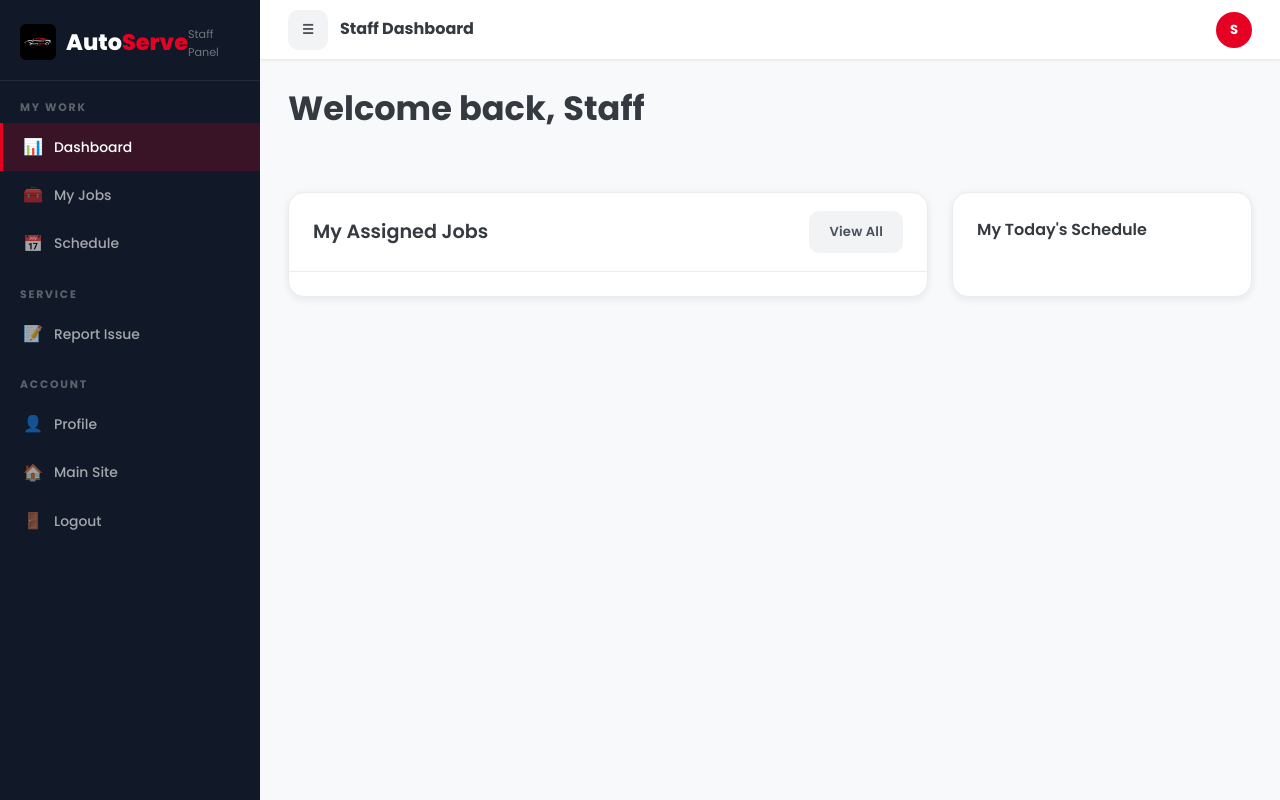
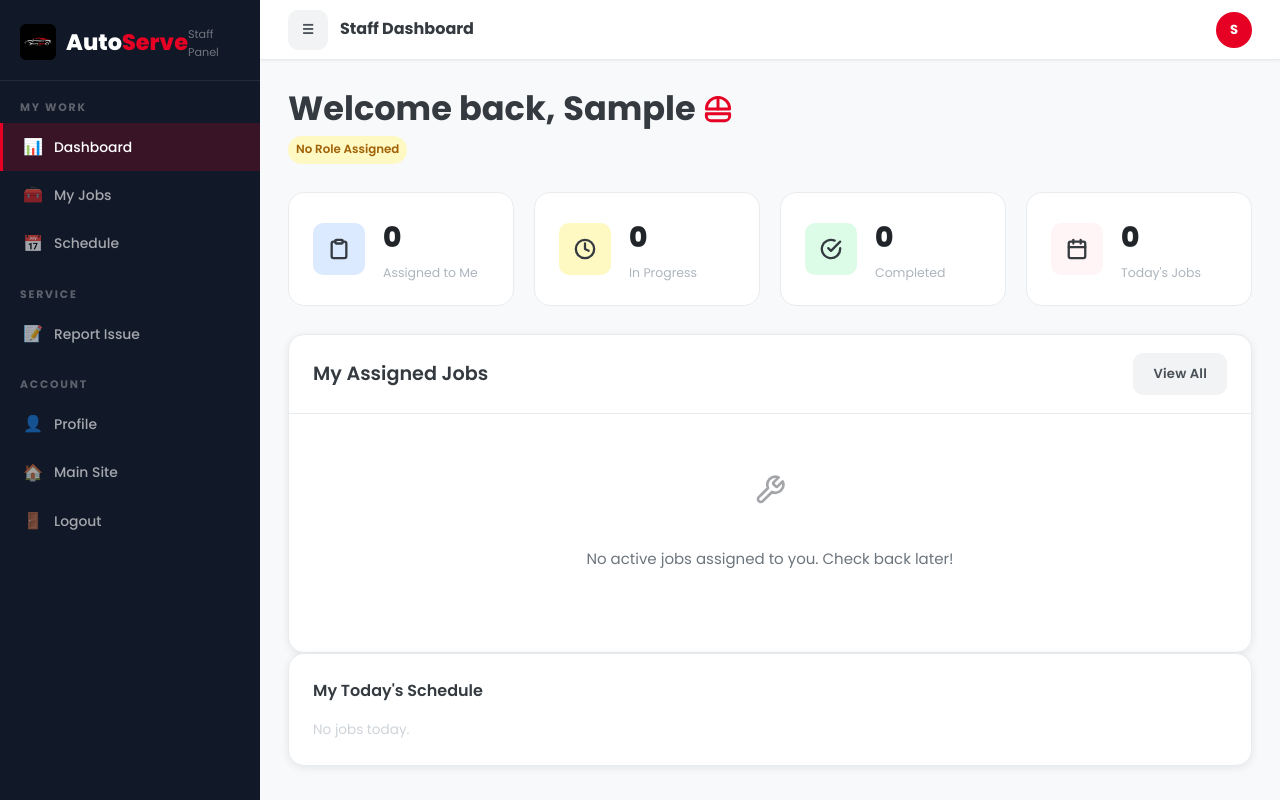
Before and after one commit to Hassan-Elboghdady/Car-Service-Booking-System, a Node server app: page /staff-dashboard in a window 1280 px wide. Run offline with Node 20, Linux system fonts and the light colour scheme; the visitor is signed in with stand-in values (Sample User, id 1); data that the repository does not hold is empty; some libraries are stand-ins or nearby versions.

Commit message:
some fixes in staff

```diff
--- a/controllers/userController.js
+++ b/controllers/userController.js
@@ -303,12 +303,17 @@ const updateStaffRole = async (req, res, next) => {
   try {
     const { id } = req.params;
     const { staffRole } = req.body;
-    const user = await User.findById(id);
+
+    const user = await User.findByIdAndUpdate(
+      id,
+      { staffRole },
+      { new: true, runValidators: true }
+    );
+
     if (!user) {
       return res.status(404).json({ message: 'Staff member not found.' });
     }
-    user.staffRole = staffRole;
-    await user.save();
+
     res.status(200).json({ message: 'Staff role updated.', data: user });
   } catch (error) {
     next(error);
--- a/public/Js/shared.js
+++ b/public/Js/shared.js
@@ -28,15 +28,15 @@ const KEYS = {
 // ─── API FETCH HELPER (AJAX/Fetch — talks to Node.js backend) ─
 const api = {
   base: '/api',
-  /** Core request method — auto-attaches JWT and parses JSON. */
+  /** Core request method — auto-attaches JWT cookie and parses JSON. */
   async request(path, options = {}) {
     const headers = { ...options.headers };
     if (!headers['Content-Type'] && !(options.body instanceof FormData)) {
       headers['Content-Type'] = 'application/json';
     }
 
-    // The browser will automatically attach the httpOnly cookie.
-    const res = await fetch(this.base + path, { ...options, headers });
+    // credentials: 'include' ensures the httpOnly cookie is sent with every request
+    const res = await fetch(this.base + path, { ...options, headers, credentials: 'include' });
     const data = await res.json();
     if (!res.ok) {
       const err = new Error(data.message || 'Request failed');
@@ -1153,6 +1153,8 @@ async function syncAuthState() {
         firstName: user.firstName,
         lastName: user.lastName,
         role: user.role,
+        staffRole: user.staffRole || '',
+        userType: user.userType || '',
         profileImage: user.profileImage || '',
         phone: user.phone,
         googleId: user.googleId || '',
@@ -1164,6 +1166,7 @@ async function syncAuthState() {
                            cachedUser.email !== user.email ||
                            cachedUser.points !== user.points ||
                            cachedUser.role !== user.role ||
+                           cachedUser.staffRole !== (user.staffRole || '') ||
                            cachedUser.profileImage !== (user.profileImage || '') ||
                            cachedUser.firstName !== user.firstName ||
                            cachedUser.lastName !== user.lastName;
--- a/public/Js/staff-dashboard.js
+++ b/public/Js/staff-dashboard.js
@@ -25,14 +25,46 @@ function staffSvcLabel(b) {
 
 window.addEventListener('DOMContentLoaded', async () => {
   seedData();
-  if (!requireRole('staff')) return;
   initSidebar();
 
-  const user = auth.current();
-  document.getElementById('staff-name').textContent   = user?.firstName || 'Staff';
-  document.getElementById('staff-avatar').textContent = (user?.firstName || 'S').charAt(0);
+  let user = null;
+  try {
+    // Force a fresh API call for the profile
+    const res = await api.get('/users/profile');
+    if (res && res.data) {
+      user = res.data;
 
-  const role = (user?.staffRole || '').toLowerCase();
+      // Update local storage so other tabs have the fresh data
+      const merged = Object.assign({}, auth.current() || {}, {
+        staffRole: user.staffRole || '',
+        userType: user.userType || '',
+        firstName: user.firstName || '',
+        lastName: user.lastName || '',
+        email: user.email || '',
+        role: user.role || '',
+        id: user._id,
+        _id: user._id
+      });
+      store.set(KEYS.SESSION, merged);
+      if (auth.setServerUser) auth.setServerUser(merged);
+    }
+  } catch(e) {
+    console.error('Profile fetch failed:', e);
+    user = auth.current(); // fallback to local cache
+  }
+
+  // If completely unauthenticated, kick them out
+  if (!user || (user.role !== 'staff' && user.role !== 'admin')) {
+    location.href = 'index.ejs';
+    return;
+  }
+
+  // Safely grab names with fallbacks
+  const fName = user.firstName || user.name || 'Staff';
+  document.getElementById('staff-name').textContent = fName;
+  document.getElementById('staff-avatar').textContent = fName.charAt(0).toUpperCase();
+
+  const role = (user.staffRole || '').toLowerCase();
 
   let welcomeIcon = '';
   let badgeHTML = '';
@@ -49,6 +81,15 @@ window.addEventListener('DOMContentLoaded', async () => {
       <svg xmlns="http://www.w3.org/2000/svg" width="14" height="14" viewBox="0 0 24 24" fill="none" stroke="currentColor" stroke-width="2.5" stroke-linecap="round" stroke-linejoin="round" style="vertical-align: middle;"><path d="M14.7 6.3a1 1 0 0 0 0 1.4l1.6 1.6a1 1 0 0 0 1.4 0l3.77-3.77a6 6 0 0 1-7.94 7.94l-6.91 6.91a2.12 2.12 0 0 1-3-3l6.91-6.91a6 6 0 0 1 7.94-7.94l-3.76 3.76z"/></svg>
       Mechanic
     </span>`;
+  } else if (role === 'driver') {
+    welcomeIcon = `<svg xmlns="http://www.w3.org/2000/svg" width="28" height="28" viewBox="0 0 24 24" fill="none" stroke="currentColor" stroke-width="2.5" stroke-linecap="round" stroke-linejoin="round" style="color: var(--primary); vertical-align: middle;"><circle cx="12" cy="12" r="10"/><path d="M12 8v4l3 3"/></svg>`;
+    badgeHTML = `<span class="badge badge-green" style="padding: 4px 8px; font-weight: 600;">Driver</span>`;
+  } else if (role === 'receptionist') {
+    welcomeIcon = `<svg xmlns="http://www.w3.org/2000/svg" width="28" height="28" viewBox="0 0 24 24" fill="none" stroke="currentColor" stroke-width="2.5" stroke-linecap="round" stroke-linejoin="round" style="color: var(--primary); vertical-align: middle;"><path d="M20 21v-2a4 4 0 0 0-4-4H8a4 4 0 0 0-4 4v2"/><circle cx="12" cy="7" r="4"/></svg>`;
+    badgeHTML = `<span class="badge badge-blue" style="padding: 4px 8px; font-weight: 600;">Receptionist</span>`;
+  } else if (role === 'detailer') {
+    welcomeIcon = `<svg xmlns="http://www.w3.org/2000/svg" width="28" height="28" viewBox="0 0 24 24" fill="none" stroke="currentColor" stroke-width="2.5" stroke-linecap="round" stroke-linejoin="round" style="color: var(--primary); vertical-align: middle;"><path d="M12 2l7 4v6a7 7 0 0 1-14 0V6l7-4z"/></svg>`;
+    badgeHTML = `<span class="badge badge-gray" style="padding: 4px 8px; font-weight: 600;">Detailer</span>`;
   } else {
     welcomeIcon = `<svg xmlns="http://www.w3.org/2000/svg" width="28" height="28" viewBox="0 0 24 24" fill="none" stroke="currentColor" stroke-width="2.5" stroke-linecap="round" stroke-linejoin="round" style="color: var(--primary); vertical-align: middle;"><path d="M2 18a4 4 0 0 0 4 4h12a4 4 0 0 0 4-4v-2H2v2z"/><path d="M12 2a10 10 0 0 0-10 10h20A10 10 0 0 0 12 2z"/><path d="M12 2v10"/></svg>`;
     badgeHTML = `<span class="badge badge-yellow" style="padding: 4px 8px; font-weight: 600;">No Role Assigned</span>`;
@@ -58,17 +99,26 @@ window.addEventListener('DOMContentLoaded', async () => {
   if (welcomeIconContainer) {
     welcomeIconContainer.innerHTML = welcomeIcon;
   }
-  document.getElementById('staff-role-tag').innerHTML = badgeHTML;
+  const roleTag = document.getElementById('staff-role-tag');
+  if (roleTag) {
+    roleTag.innerHTML = badgeHTML;
+  }
 
+  const userId = user._id || user.id;
   const allBookings = await bookingsAPI.allWithDetails();
-  const myJobs  = allBookings.filter(b => b.assignedStaff === user.id);
+  const myJobs  = allBookings.filter(b => b.assignedStaff === userId);
   const today   = todayStr();
 
+  const mechanicLayout = document.getElementById('mechanic-layout');
+  const mainLayout = document.getElementById('staff-main-layout');
+
   if (role === 'manager') {
-    document.getElementById('mechanic-layout').style.display = 'none';
+    if (mechanicLayout) mechanicLayout.style.display = 'none';
+    if (mainLayout) mainLayout.style.display = 'block';
     renderManagerDash(allBookings, myJobs, today);
   } else {
-    document.getElementById('staff-main-layout').style.display = 'none';
+    if (mainLayout) mainLayout.style.display = 'none';
+    if (mechanicLayout) mechanicLayout.style.display = 'block';
     renderMechanicDash(myJobs, today);
   }
 });
@@ -138,8 +188,11 @@ function renderManagerDash(allBookings, myJobs, today) {
       <div style="padding:0 24px 24px">
         ${(()=>{
           const svcRev = {};
+          // Strip all HTML tags to get plain service name
+          const stripHtml = (html) => html.replace(/<[^>]*>/g, '').trim();
           allBookings.forEach(b => {
-            const n = staffSvcLabel(b).replace(/^[^\s]+ /,'') || 'Other';
+            const raw = staffSvcLabel(b);
+            const n = stripHtml(raw) || 'Other';
             svcRev[n]=(svcRev[n]||0)+(b.total||0);
           });
           const maxR = Math.max(...Object.values(svcRev),1);
@@ -241,80 +294,7 @@ window.completeJob = async (id) => {
   showToast('Job completed', 'success');
   setTimeout(() => location.reload(), 600);
 };
-const STAFF_MILEAGE_NAMES = {
-  'pkg-10k':'10,000 km Service','pkg-20k':'20,000 km Service','pkg-30k':'30,000 km Service',
-  'pkg-40k':'40,000 km Service','pkg-50k':'50,000 km Service','pkg-60k':'60,000 km Major Service',
-  'pkg-70k':'70,000 km Service','pkg-80k':'80,000 km Service','pkg-90k':'90,000 km Service',
-  'pkg-100k':'100,000 km Overhaul',
-};
-
-const SVG_CLIPBOARD = `<svg xmlns="http://www.w3.org/2000/svg" width="22" height="22" viewBox="0 0 24 24" fill="none" stroke="currentColor" stroke-width="2.5" stroke-linecap="round" stroke-linejoin="round"><path d="M16 4h2a2 2 0 0 1 2 2v14a2 2 0 0 1-2 2H6a2 2 0 0 1-2-2V6a2 2 0 0 1 2-2h2"></path><rect x="8" y="2" width="8" height="4" rx="1" ry="1"></rect></svg>`;
-const SVG_CLOCK = `<svg xmlns="http://www.w3.org/2000/svg" width="22" height="22" viewBox="0 0 24 24" fill="none" stroke="currentColor" stroke-width="2.5" stroke-linecap="round" stroke-linejoin="round"><circle cx="12" cy="12" r="10"></circle><polyline points="12 6 12 12 16 14"></polyline></svg>`;
-const SVG_CHECK_CIRCLE = `<svg xmlns="http://www.w3.org/2000/svg" width="22" height="22" viewBox="0 0 24 24" fill="none" stroke="currentColor" stroke-width="2.5" stroke-linecap="round" stroke-linejoin="round"><path d="M22 11.08V12a10 10 0 1 1-5.93-9.14"/><polyline points="22 4 12 14.01 9 11.01"/></svg>`;
-const SVG_CALENDAR = `<svg xmlns="http://www.w3.org/2000/svg" width="22" height="22" viewBox="0 0 24 24" fill="none" stroke="currentColor" stroke-width="2.5" stroke-linecap="round" stroke-linejoin="round"><rect x="3" y="4" width="18" height="18" rx="2" ry="2"></rect><line x1="16" y1="2" x2="16" y2="6"></line><line x1="8" y1="2" x2="8" y2="6"></line><line x1="3" y1="10" x2="21" y2="10"></line></svg>`;
-const SVG_HOURGLASS = `<svg xmlns="http://www.w3.org/2000/svg" width="22" height="22" viewBox="0 0 24 24" fill="none" stroke="currentColor" stroke-width="2.5" stroke-linecap="round" stroke-linejoin="round"><path d="M5 2h14M5 22h14M19 2v4a7 7 0 0 1-7 7 7 7 0 0 1-7-7V2M5 22v-4a7 7 0 0 1 7-7 7 7 0 0 1 7 7v4"/></svg>`;
-const SVG_WRENCH = `<svg xmlns="http://www.w3.org/2000/svg" width="22" height="22" viewBox="0 0 24 24" fill="none" stroke="currentColor" stroke-width="2.5" stroke-linecap="round" stroke-linejoin="round"><path d="M14.7 6.3a1 1 0 0 0 0 1.4l1.6 1.6a1 1 0 0 0 1.4 0l3.77-3.77a6 6 0 0 1-7.94 7.94l-6.91 6.91a2.12 2.12 0 0 1-3-3l6.91-6.91a6 6 0 0 1 7.94-7.94l-3.76 3.76z"/></svg>`;
-const SVG_REVENUE = `<svg xmlns="http://www.w3.org/2000/svg" width="22" height="22" viewBox="0 0 24 24" fill="none" stroke="currentColor" stroke-width="2.5" stroke-linecap="round" stroke-linejoin="round"><line x1="12" y1="1" x2="12" y2="23"></line><path d="M17 5H9.5a3.5 3.5 0 0 0 0 7h5a3.5 3.5 0 0 1 0 7H6"></path></svg>`;
-const SVG_USERS = `<svg xmlns="http://www.w3.org/2000/svg" width="22" height="22" viewBox="0 0 24 24" fill="none" stroke="currentColor" stroke-width="2.5" stroke-linecap="round" stroke-linejoin="round"><path d="M17 21v-2a4 4 0 0 0-4-4H5a4 4 0 0 0-4 4v2"></path><circle cx="9" cy="7" r="4"></circle><path d="M23 21v-2a4 4 0 0 0-3-3.87"></path><path d="M16 3.13a4 4 0 0 1 0 7.75"></path></svg>`;
-
-function staffSvcLabel(b) {
-  if (b.service?.name) return `<span style="display:inline-flex;align-items:center;gap:8px">${renderServiceIconHtml(b.service,'1.1rem')} ${b.service.name}</span>`;
-  const ids = b.serviceIds || (b.serviceId ? [b.serviceId] : []);
-  const mId = ids.find(id => STAFF_MILEAGE_NAMES[id]);
-  if (mId) return `🛣️ ${STAFF_MILEAGE_NAMES[mId]}`;
-  if (ids.length > 1) return `🔧 ${ids.length} Services`;
-  return '';
-}
-
-window.addEventListener('DOMContentLoaded', async () => {
-  seedData();
-  if (!requireRole('staff')) return;
-  initSidebar();
-
-  const user = auth.current();
-  document.getElementById('staff-name').textContent   = user?.firstName || 'Staff';
-  document.getElementById('staff-avatar').textContent = (user?.firstName || 'S').charAt(0);
-
-  const role = (user?.staffRole || '').toLowerCase();
-
-  let welcomeIcon = '';
-  let badgeHTML = '';
-
-  if (role === 'manager') {
-    welcomeIcon = `<svg xmlns="http://www.w3.org/2000/svg" width="28" height="28" viewBox="0 0 24 24" fill="none" stroke="currentColor" stroke-width="2.5" stroke-linecap="round" stroke-linejoin="round" style="color: var(--primary); vertical-align: middle;"><path d="M2 4l3 12h14l3-12-6 7-4-7-4 7-6-7z"/><path d="M3 20h18v2H3z"/></svg>`;
-    badgeHTML = `<span class="badge badge-red" style="display: inline-flex; align-items: center; gap: 4px; padding: 4px 8px; font-weight: 600;">
-      <svg xmlns="http://www.w3.org/2000/svg" width="14" height="14" viewBox="0 0 24 24" fill="none" stroke="currentColor" stroke-width="2.5" stroke-linecap="round" stroke-linejoin="round" style="vertical-align: middle;"><path d="M2 4l3 12h14l3-12-6 7-4-7-4 7-6-7z"/><path d="M3 20h18v2H3z"/></svg>
-      Manager
-    </span>`;
-  } else if (role === 'mechanic') {
-    welcomeIcon = `<svg xmlns="http://www.w3.org/2000/svg" width="28" height="28" viewBox="0 0 24 24" fill="none" stroke="currentColor" stroke-width="2.5" stroke-linecap="round" stroke-linejoin="round" style="color: var(--primary); vertical-align: middle;"><path d="M14.7 6.3a1 1 0 0 0 0 1.4l1.6 1.6a1 1 0 0 0 1.4 0l3.77-3.77a6 6 0 0 1-7.94 7.94l-6.91 6.91a2.12 2.12 0 0 1-3-3l6.91-6.91a6 6 0 0 1 7.94-7.94l-3.76 3.76z"/></svg>`;
-    badgeHTML = `<span class="badge badge-blue" style="display: inline-flex; align-items: center; gap: 4px; padding: 4px 8px; font-weight: 600;">
-      <svg xmlns="http://www.w3.org/2000/svg" width="14" height="14" viewBox="0 0 24 24" fill="none" stroke="currentColor" stroke-width="2.5" stroke-linecap="round" stroke-linejoin="round" style="vertical-align: middle;"><path d="M14.7 6.3a1 1 0 0 0 0 1.4l1.6 1.6a1 1 0 0 0 1.4 0l3.77-3.77a6 6 0 0 1-7.94 7.94l-6.91 6.91a2.12 2.12 0 0 1-3-3l6.91-6.91a6 6 0 0 1 7.94-7.94l-3.76 3.76z"/></svg>
-      Mechanic
-    </span>`;
-  } else {
-    welcomeIcon = `<svg xmlns="http://www.w3.org/2000/svg" width="28" height="28" viewBox="0 0 24 24" fill="none" stroke="currentColor" stroke-width="2.5" stroke-linecap="round" stroke-linejoin="round" style="color: var(--primary); vertical-align: middle;"><path d="M2 18a4 4 0 0 0 4 4h12a4 4 0 0 0 4-4v-2H2v2z"/><path d="M12 2a10 10 0 0 0-10 10h20A10 10 0 0 0 12 2z"/><path d="M12 2v10"/></svg>`;
-    badgeHTML = `<span class="badge badge-yellow" style="padding: 4px 8px; font-weight: 600;">No Role Assigned</span>`;
-  }
-
-  const welcomeIconContainer = document.getElementById('staff-welcome-icon');
-  if (welcomeIconContainer) {
-    welcomeIconContainer.innerHTML = welcomeIcon;
-  }
-  document.getElementById('staff-role-tag').innerHTML = badgeHTML;
-
-  const allBookings = await bookingsAPI.allWithDetails();
-  const myJobs  = allBookings.filter(b => b.assignedStaff === user.id);
-  const today   = todayStr();
-
-  if (role === 'manager') {
-    document.getElementById('mechanic-layout').style.display = 'none';
-    renderManagerDash(allBookings, myJobs, today);
-  } else {
-    document.getElementById('staff-main-layout').style.display = 'none';
-    renderMechanicDash(myJobs, today);
-  }
-});
+// Duplicates removed
 
 function renderMechanicDash(myJobs, today) {
   document.getElementById('staff-stats').innerHTML = [
@@ -381,8 +361,11 @@ function renderManagerDash(allBookings, myJobs, today) {
       <div style="padding:0 24px 24px">
         ${(()=>{
           const svcRev = {};
+          // Strip all HTML tags to get plain service name
+          const stripHtml = (html) => html.replace(/<[^>]*>/g, '').trim();
           allBookings.forEach(b => {
-            const n = staffSvcLabel(b).replace(/^[^\s]+ /,'') || 'Other';
+            const raw = staffSvcLabel(b);
+            const n = stripHtml(raw) || 'Other';
             svcRev[n]=(svcRev[n]||0)+(b.total||0);
           });
           const maxR = Math.max(...Object.values(svcRev),1);
--- a/routes/bookingRoutes.js
+++ b/routes/bookingRoutes.js
@@ -27,8 +27,8 @@ router.get('/:id', protect, getBookingById);
 
 // PUT /api/bookings/:id/status — update booking status (admin/staff only)
 router.put('/:id/status', protect, authorize('admin', 'staff'), updateBookingStatus);
-// PUT /api/bookings/:id/assign — assign staff (admin only)
-router.put('/:id/assign', protect, authorize('admin'), assignStaff);
+// PUT /api/bookings/:id/assign — assign staff (admin or staff claiming it)
+router.put('/:id/assign', protect, authorize('admin', 'staff'), assignStaff);
 // PUT /api/bookings/:id/edit — customer edits their own pending booking (owner, >9h before)
 router.put('/:id/edit', protect, updateBookingByCustomer);
 // DELETE /api/bookings/:id — cancel/delete a booking (owner or admin)
--- a/views/admin-staff.ejs
+++ b/views/admin-staff.ejs
@@ -144,8 +144,8 @@
   </div>
 
   <div id="toast-root"></div>
-  <script src="../public/Js/shared.js"></script>
-  <script src="../public/Js/admin-staff.js"></script>
+  <script src="../public/Js/shared.js?v=5"></script>
+  <script src="../public/Js/admin-staff.js?v=5"></script>
 </body>
 
 </html>
--- a/views/login.ejs
+++ b/views/login.ejs
@@ -287,8 +287,8 @@
   </div><!-- /auth-page -->
 
   <div id="toast-root"></div>
-  <script src="../public/Js/shared.js"></script>
-  <script src="../public/Js/login.js"></script>
+  <script src="../public/Js/shared.js?v=2"></script>
+  <script src="../public/Js/login.js?v=2"></script>
   <script>
     // Load CMS contact info into left panel
     window.addEventListener('DOMContentLoaded', () => {
--- a/views/staff-dashboard.ejs
+++ b/views/staff-dashboard.ejs
@@ -84,7 +84,7 @@
 </div>
 </div>
 <div id="toast-root"></div>
-<script src="../public/Js/shared.js"></script>
-<script src="../public/Js/staff-dashboard.js"></script>
+<script src="../public/Js/shared.js?v=6"></script>
+<script src="../public/Js/staff-dashboard.js?v=6"></script>
 </body>
 </html>
--- a/views/staff-jobs.ejs
+++ b/views/staff-jobs.ejs
@@ -54,7 +54,7 @@
 </div>
 </div>
 <div id="toast-root"></div>
-<script src="../public/Js/shared.js"></script>
-<script src="../public/Js/staff-jobs.js"></script>
+<script src="../public/Js/shared.js?v=5"></script>
+<script src="../public/Js/staff-jobs.js?v=5"></script>
 </body>
 </html>
```
Also changed, not shown: public/Js/staff-jobs.js (+8 -9 lines).
